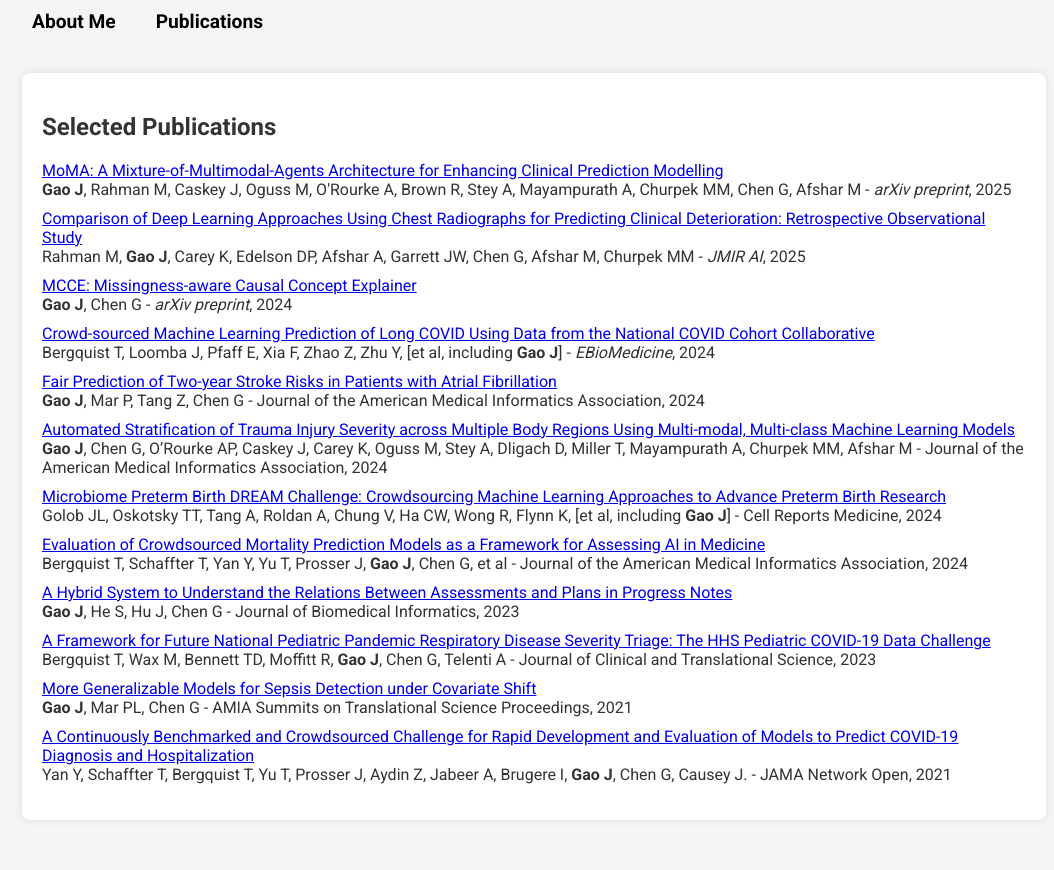
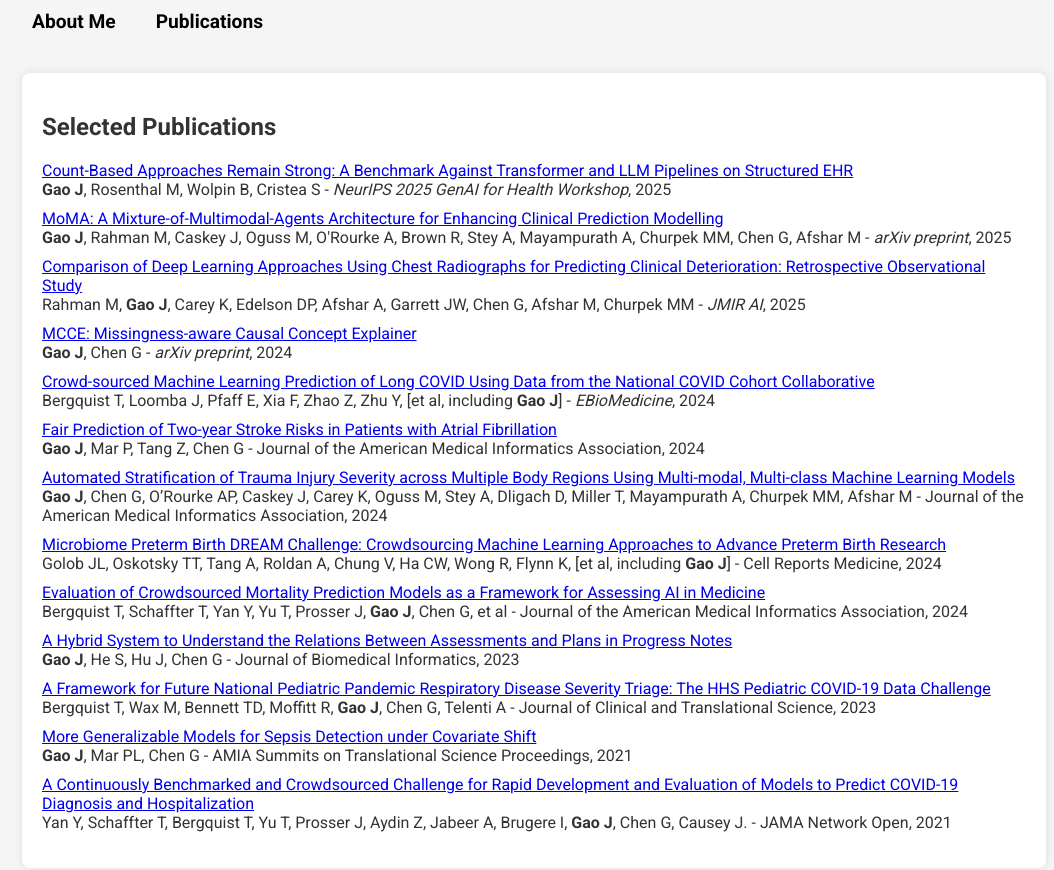
Before and after one commit to GGGGFan/profile, a plain HTML site: page publications.html in a window 1280 px wide. Shown: the whole page, without its empty margins (106-1160 px from the left). Before the commit the page ends 840 px from the top, so only its background shows below. Drawn offline with Linux system fonts and the light colour scheme.

Commit message:
Update publications.html

```diff
--- a/publications.html
+++ b/publications.html
@@ -25,6 +25,10 @@
             <section class="content-section">
                 <h2>Selected Publications</h2>
                 <ul>
+                    <li>
+                        <a href="https://openreview.net/attachment?id=fKJtKew2YQ&name=pdf">Count-Based Approaches Remain Strong: A Benchmark Against Transformer and LLM Pipelines on Structured EHR</a><br>
+                        <b>Gao J</b>, Rosenthal M, Wolpin B, Cristea S - <i>NeurIPS 2025 GenAI for Health Workshop</i>, 2025
+                    </li>
                     <li>
                         <a href="https://arxiv.org/pdf/2508.05492">MoMA: A Mixture-of-Multimodal-Agents Architecture for Enhancing Clinical Prediction Modelling</a><br>
                         <b>Gao J</b>, Rahman M, Caskey J, Oguss M, O'Rourke A, Brown R, Stey A, Mayampurath A, Churpek MM, Chen G, Afshar M - <i>arXiv preprint</i>, 2025
```
